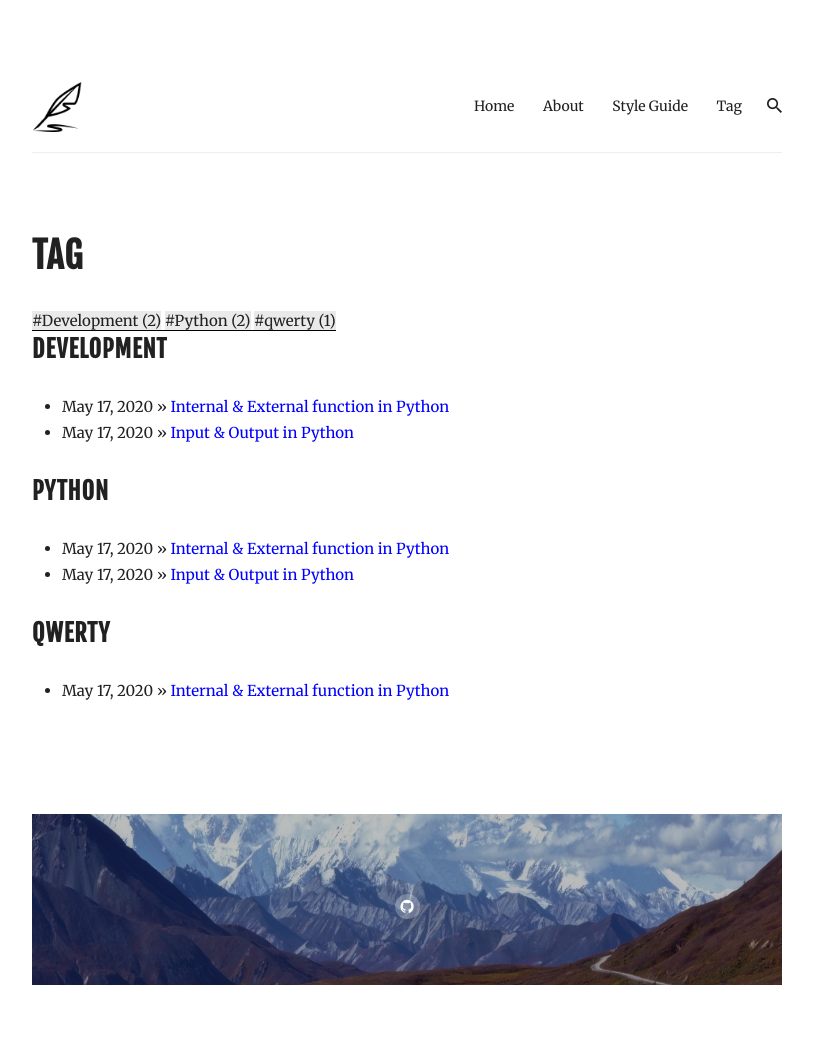
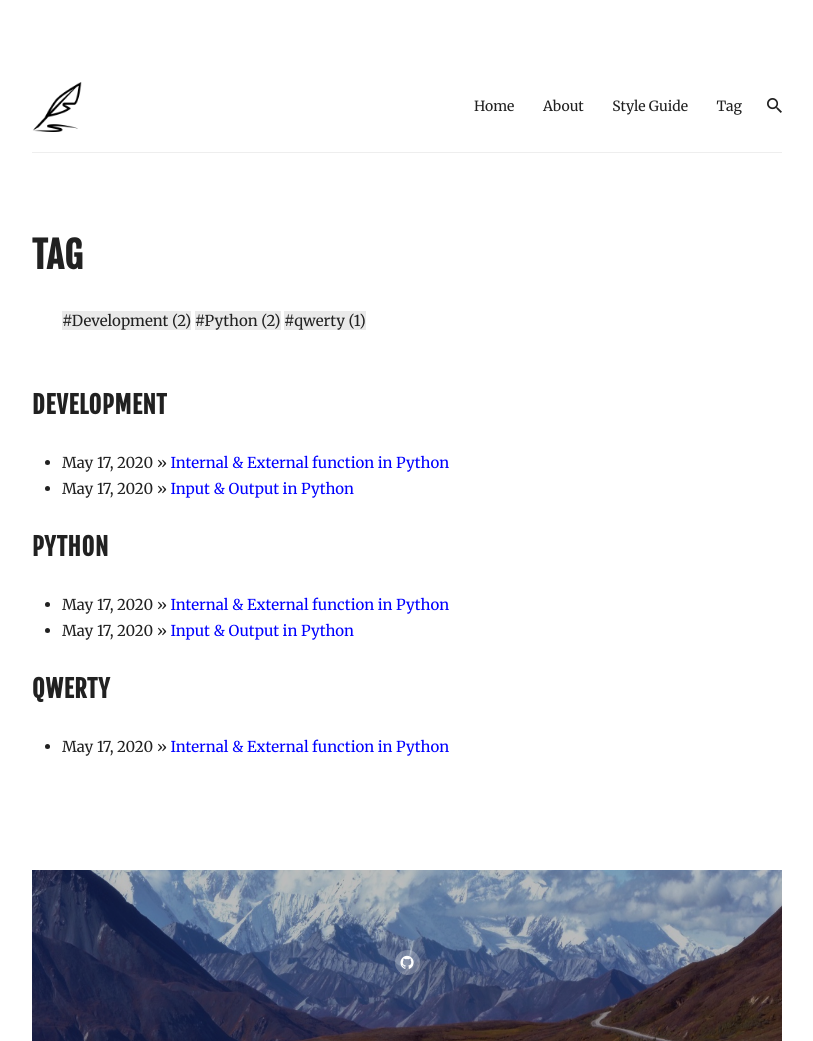
Before and after one commit to captwk5/captwk5.github.io, a Jekyll site: the page built from _pages/tag.md, in a window 1280 px wide. Shown: the whole page, without its empty margins (233-1046 px from the left). Built offline with Jekyll 4.4.1, drawn with Linux system fonts in a browser that asks for light colours; nearby versions of some CDN libraries; before the commit the page ends 985 px from its top, so only the background shows below that.

Commit message:
tag style

```diff
--- a/_pages/tag.md
+++ b/_pages/tag.md
@@ -9,12 +9,13 @@ permalink: /tag/
 {% assign tag_words = site_tags | split:',' | sort %}
 <!-- tag_words: {{ tag_words }} -->
 
+<ul class="tag-box inline">
+  {% for tag in tag_words %}
+    <a href="#{{ tag | cgi_escape }}" style="background-color:#eaeaea">#{{ tag }} (<span>{{ site.tags[tag] | size }}</span>)</a>
+  {% endfor %}
+</ul>&nbsp;&nbsp;
+
 <div id="tags">
-  <div class="tag-box inline" style="border-bottom:1px solid black">
-    {% for tag in tag_words %}
-      <a href="#{{ tag | cgi_escape }}" style="background-color:#eaeaea" margin-bottom="10px">#{{ tag }} (<span>{{ site.tags[tag] | size }}</span>)</a>
-    {% endfor %}
-  </div>
   {% for item in (0..site.tags.size) %}{% unless forloop.last %}
     {% capture this_word %}{{ tag_words[item] | strip_newlines }}{% endcapture %}
   <h3 id="{{ this_word | cgi_escape }}">{{ this_word }}</h3>
```
